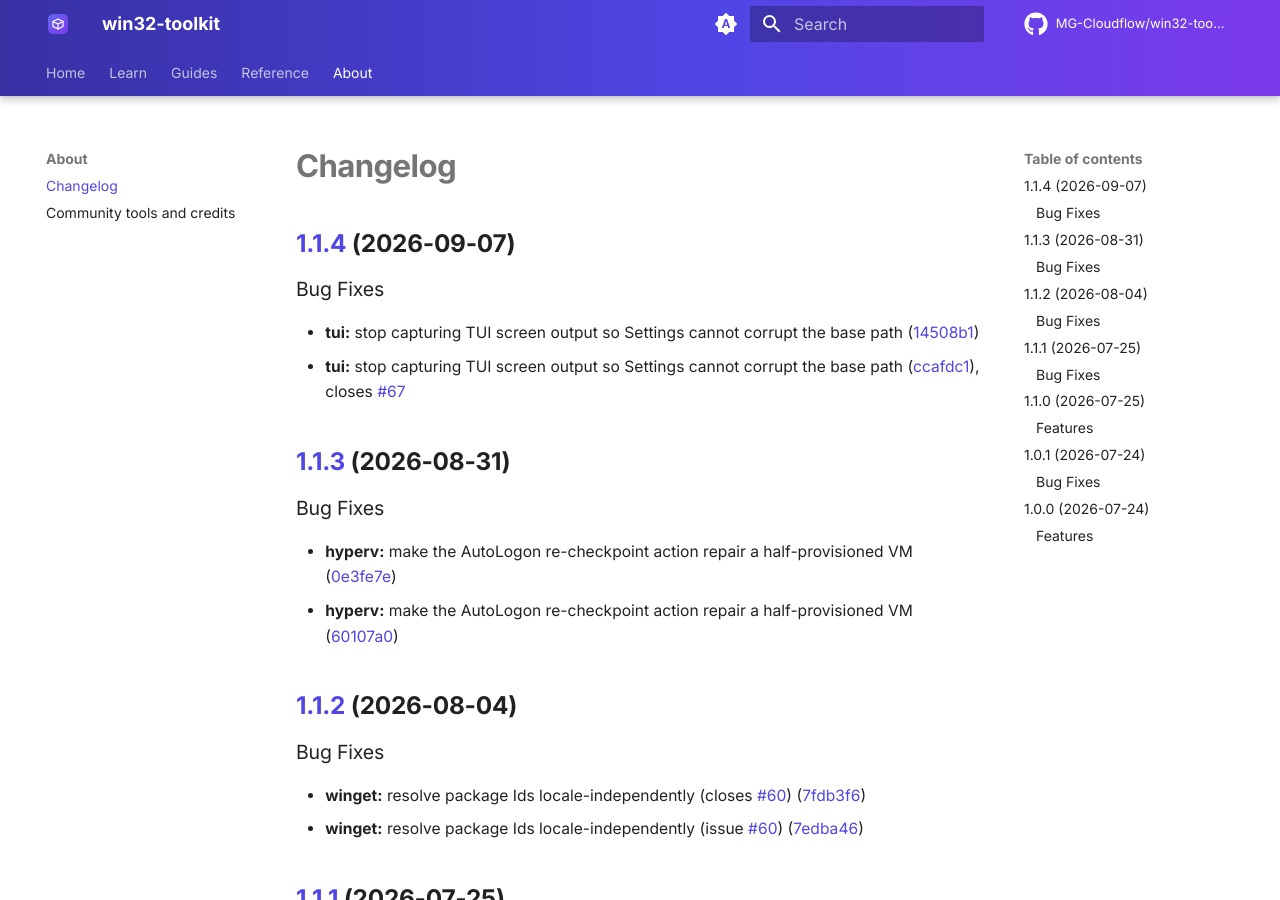
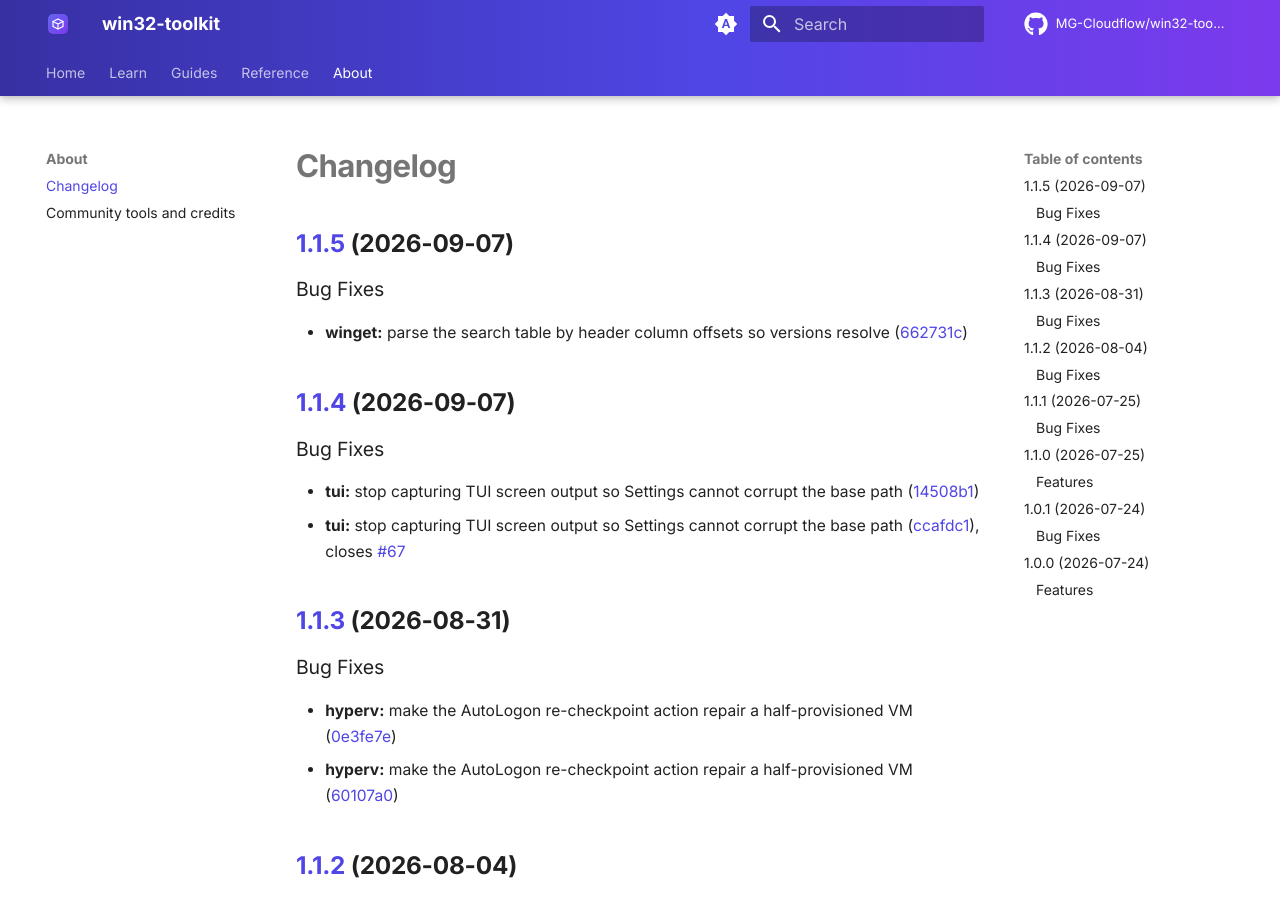
Before and after one commit to MG-Cloudflow/win32-toolkit, an MkDocs documentation site: the page built from docs/changelog.md, in a window 1280 px wide and 900 px high. Built offline with MkDocs 1.6.1 and Material for MkDocs 9.7.7, drawn with Linux system fonts in a browser that asks for light colours; comment, search, counter and statistics services are not loaded.

Commit message:
chore(main): release 1.1.5

```diff
--- a/docs/changelog.md
+++ b/docs/changelog.md
@@ -1,4 +1,11 @@
 # Changelog
+
+## [1.1.5](https://github.com/MG-Cloudflow/win32-toolkit/compare/v1.1.4...v1.1.5) (2026-09-07)
+
+
+### Bug Fixes
+
+* **winget:** parse the search table by header column offsets so versions resolve ([662731c](https://github.com/MG-Cloudflow/win32-toolkit/commit/662731c7a8be40da0154cd1ff9822034549846a5))
 
 ## [1.1.4](https://github.com/MG-Cloudflow/win32-toolkit/compare/v1.1.3...v1.1.4) (2026-09-07)
 
```
Also changed, not shown: .release-please-manifest.json, 1 other file.
